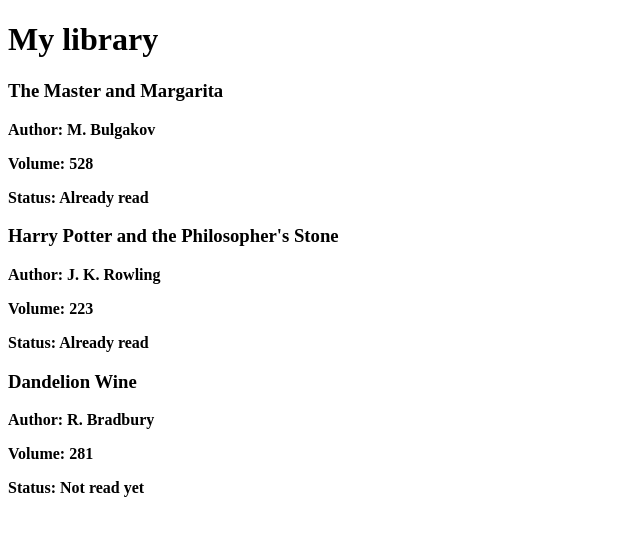
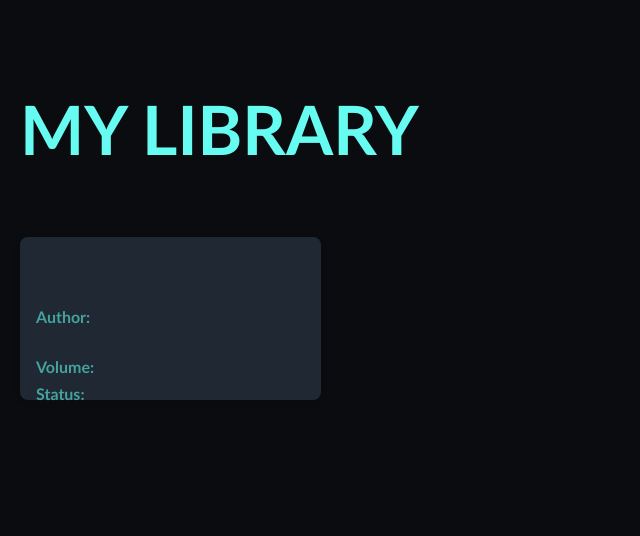
Before and after one commit to codersimone/odin-book-library, a plain HTML site: page index.html in a window 1280 px wide. Shown: the whole page, without its empty margins (0-640 px from the left). Drawn offline with Linux system fonts and the light colour scheme.

Commit message:
the repository was renamed

```diff
--- a/index.html
+++ b/index.html
@@ -3,11 +3,21 @@
 <head>
   <meta charset='UTF-8'>
   <meta name='viewport' content='width=device-width, initial-scale=1.0'>
-  <link rel='stylesheet' href='./assets/style/base.css'>
-  <title>Odin JS Library</title>
+  <link rel='stylesheet' href='./style/style.css'>
+  <title>Odin book library</title>
 </head>
 <body>
-  <main class='main-container'></main>
-  <script src='./js-script/script.js'></script>
+  <main class='main-container'>
+    <h3 class='library-header'>My library</h3>
+    <div class='library-container'>
+      <div class='book-card'>
+        <h3 class='book-title'></h3>
+        <p class='book-author'><strong>Author: </strong></p>
+        <p class='book-pages'><strong>Volume: </strong></p>
+        <p class='book-status'><strong>Status: </strong></p>
+      </div>
+    </div>
+  </main>
+  <script src='./script/script.js'></script>
 </body>
 </html>
--- a/js-script/script.js
+++ /dev/null
@@ -1,61 +0,0 @@
-const myLibrary = [];
-
-function Book(title, author, pages, isRead) {
-    this.id = crypto.randomUUID();
-    this.title = title;
-    this.author = author;
-    this.pages = pages;
-    this.isRead = isRead;
-
-    // this.info = function () {
-    //     let readStatus = this.isRead ? 'already read' : 'not read yet';
-    //     return `${this.title} by ${this.author}, ${this.pages} pages, ${readStatus}`;
-    // };
-}
-
-function addBookToLibrary(title, author, pages, isRead) {
-    const newBook = new Book(title, author, pages, isRead);
-    myLibrary.push(newBook);
-}
-
-const mainContainer = document.querySelector('.main-container');
-
-const libraryHeader = document.createElement('h1');
-libraryHeader.classList.add('library-header');
-libraryHeader.textContent = 'My library';
-mainContainer.appendChild(libraryHeader);
-
-const libraryContainer = document.createElement('div');
-libraryContainer.classList.add('library-container');
-mainContainer.appendChild(libraryContainer);
-
-function displayBooks() {
-    const container = document.querySelector('.library-container');
-    container.innerHTML = '';
-
-    myLibrary.forEach((book) => {
-        const bookCard = document.createElement('div');
-        bookCard.classList.add('book-card');
-        bookCard.innerHTML = `
-            <h3>${book.title}</h3>
-            <p><strong>Author:<strong> ${book.author}</p>
-            <p><strong>Volume:<strong> ${book.pages}</p>
-            <p><strong>Status:<strong> ${
-                book.isRead ? 'Already read' : 'Not read yet'
-            }</p>
-        `;
-
-        container.appendChild(bookCard);
-    });
-}
-
-addBookToLibrary(`The Master and Margarita`, `M. Bulgakov`, 528, true);
-addBookToLibrary(
-    `Harry Potter and the Philosopher's Stone`,
-    `J. K. Rowling`,
-    223,
-    true
-);
-addBookToLibrary(`Dandelion Wine`, `R. Bradbury`, 281, false);
-
-displayBooks();
--- /dev/null
+++ b/script/script.js
@@ -0,0 +1,56 @@
+const myLibrary = [];
+
+function Book(title, author, pages, isRead) {
+    this.id = crypto.randomUUID();
+    this.title = title;
+    this.author = author;
+    this.pages = pages;
+    this.isRead = isRead;
+}
+
+function addBookToLibrary(title, author, pages, isRead) {
+    const newBook = new Book(title, author, pages, isRead);
+    myLibrary.push(newBook);
+}
+
+// const mainContainer = document.querySelector('.main-container');
+
+// const libraryHeader = document.createElement('h1');
+// libraryHeader.classList.add('library-header');
+// libraryHeader.textContent = 'My library';
+// mainContainer.appendChild(libraryHeader);
+
+// const libraryContainer = document.createElement('div');
+// libraryContainer.classList.add('library-container');
+// mainContainer.appendChild(libraryContainer);
+
+// function displayBooks() {
+//     const container = document.querySelector('.library-container');
+//     container.innerHTML = '';
+
+//     myLibrary.forEach((book) => {
+//         const bookCard = document.createElement('div');
+//         bookCard.classList.add('book-card');
+//         bookCard.innerHTML = `
+//             <h3>${book.title}</h3>
+//             <p><strong>Author:</strong> ${book.author}</p>
+//             <p><strong>Volume:</strong> ${book.pages}</p>
+//             <p><strong>Status:</strong> ${
+//                 book.isRead ? 'Already read' : 'Not read yet'
+//             }</p>
+//         `;
+
+//         container.appendChild(bookCard);
+//     });
+// }
+
+// addBookToLibrary(`The Master and Margarita`, `M. Bulgakov`, 528, true);
+// addBookToLibrary(
+//     `Harry Potter and the Philosopher's Stone`,
+//     `J. K. Rowling`,
+//     223,
+//     true
+// );
+// addBookToLibrary(`Dandelion Wine`, `R. Bradbury`, 281, false);
+
+// displayBooks();
--- /dev/null
+++ b/style/style.css
@@ -0,0 +1,45 @@
+body {
+  padding: 0;
+  margin: 0;
+  font-family: 'Gill Sans', 'Gill Sans MT', Calibri, 'Trebuchet MS', sans-serif;
+  background: #0B0C10;
+  color: #66FCF1;
+}
+
+.main-container {
+  padding: 20px;
+}
+
+.library-header {
+  font-size: 68px;
+  text-transform: uppercase;
+}
+
+.library-container {
+  display: grid;
+  grid-template-columns: repeat(auto-fill, minmax(250px, 1fr));
+  gap: 12px;
+}
+
+.book-card {
+  display: grid;
+  grid-template-rows: repeat(auto-fill, minmax(50px, 1fr));
+  padding: 16px;
+  background: #1F2833;
+  border-radius: 8px;
+  box-shadow: 0 2px 6px rgba(0, 0, 0, 0.1);
+}
+
+.book-card h3 {
+  margin-top: 0;
+  margin-bottom: 8px;
+}
+
+.book-card p {
+  margin: 4px 0;
+
+}
+
+.book-card p strong {
+  color: #45A29E;
+}
```
Also changed, not shown: assets/style/base.css (deleted).
